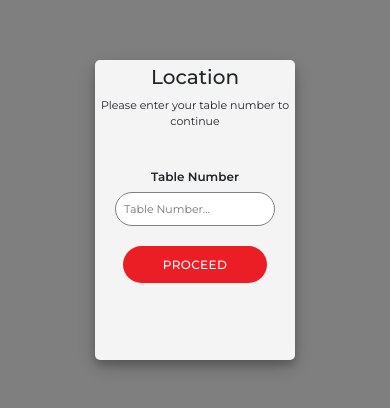
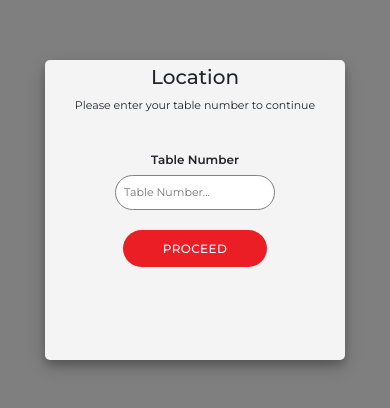
Before and after one commit to KayodeOlusi/Chuka40, a React (Create React App) app: page /modal in a window 390 px wide. Shown: the part 116-524 px from the top of the page. Built offline with nearby package versions, Linux system fonts and the light colour scheme.

Commit message:
Update App.css

```diff
--- a/src/App.css
+++ b/src/App.css
@@ -426,7 +426,8 @@
   /*******************************/
   .the-modal .modal-container {
     margin: 45% auto;
-    width: 200px;
+    width: 300px;
+    height:300px;
   }
 
   .the-modal .modal-container .header h3 {
```
